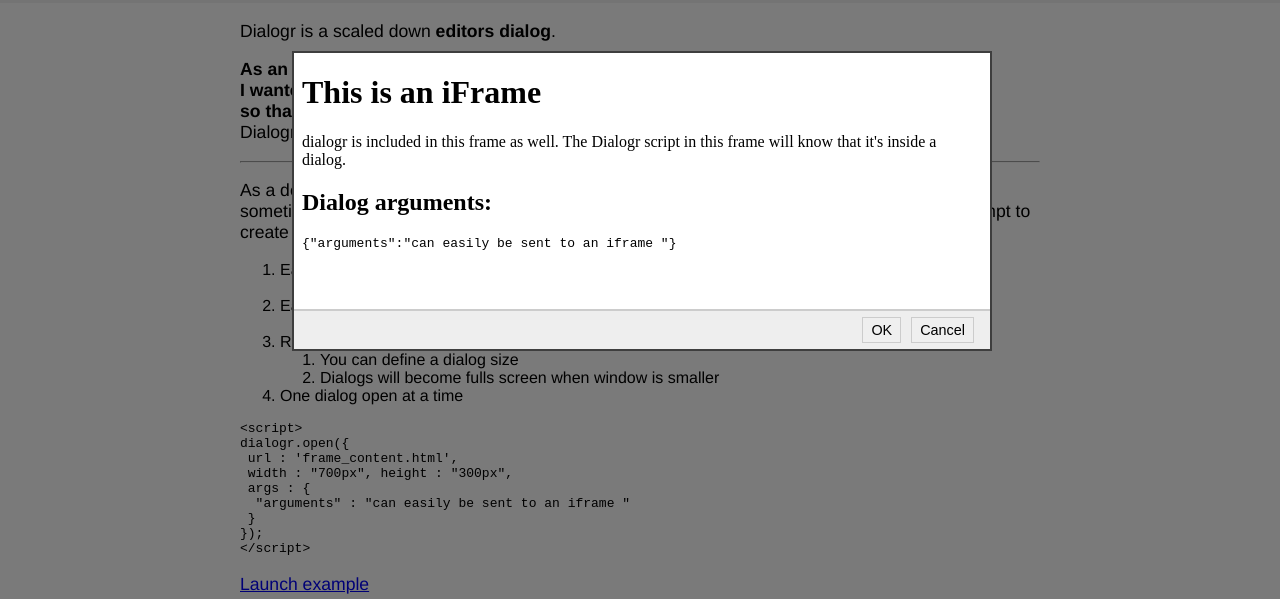
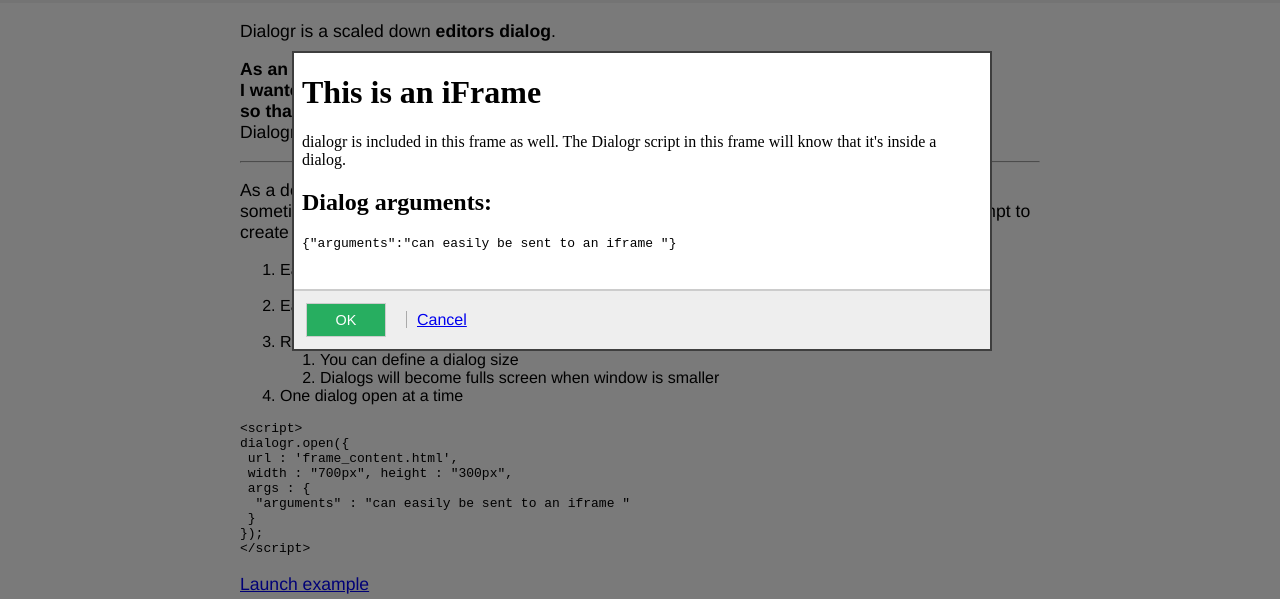
Before and after one commit to dlid/dialogr, a plain HTML site: page index.html in a window 1280 px wide. Both pictures are taken after a click on the link "Launch example". Shown: the part 201-800 px from the top of the page. Drawn offline with Linux system fonts and the light colour scheme.

Commit message:
Added "isLink" property
Read up a bit about dialogs and buttons.
- Buttons are now left aligned in footer
- Cancel is a link to make sure it's more clear
- Default CSS will make the buttons green and larger

```diff
--- a/dialogr.css
+++ b/dialogr.css
@@ -19,20 +19,28 @@ div#dialogr-content {
 
 }
 #dialogr-footer {
-	color: darkslategray;
+	color: rgba(62,62,62);
 	background-color: #eee;
 	border-top: 2px solid #ccc;
-	padding: 6px;
+	padding: 12px;
 	box-sizing: border-box;
-	text-align: right
 }
 
 #dialogr-footer button {
 	margin-right: 10px;
 	border: 1px solid #ccc;
 	font-size: 0.9em;
-	padding: 4px 8px;
+	padding: 8px;
+	min-width: 80px;
+	background-color: #27ae60  ;
+	color: #fff;
 }
+#dialogr-footer a {
+	margin-left: 10px;
+	padding-left: 10px;
+	border-left: 1px solid #aaa;
+}
+
 #dialogr-footer button.save {
 	font-weight: bold;
 }
--- a/dialogr.js
+++ b/dialogr.js
@@ -41,14 +41,20 @@
     }
 
     function makeButton(options, args) {
-        var elm, cfg = args.config, attr = { type : 'button', id : options.idPrefix + "btn-" + idFromString(args.key)}, text;
+        var elm, cfg = args.config, tagName = "button", attr = { type : 'button', id : options.idPrefix + "btn-" + idFromString(args.key)}, text;
 
         if (cfg) {
-            text = args.config.text ? cfg.text : "";
+            text = cfg.text ? cfg.text : "";
+            if (cfg.isLink === true) {
+                tagName = "a";
+                delete attr.type;
+                attr.href = "javascript:void(0)";
+            }
         }
+        console.warn(cfg);
         if(!text) text = args.key;
 
-        elm = createElement('button', attr);
+        elm = createElement(tagName, attr);
         elm.innerText = text;
         if (cfg['class']) addElementClass(elm, cfg['class']);
         if (cfg.close) addElementClass(elm, "close");
@@ -374,7 +380,8 @@
                     options.buttons[keys[i]] = {
                         "text" : keys[i],
                         "close" : true,
-                        "click" : onButtonClick
+                        "click" : onButtonClick,
+                        "isLink" : true // Make this a A instead of a button
                     };
                 }
             }
```
